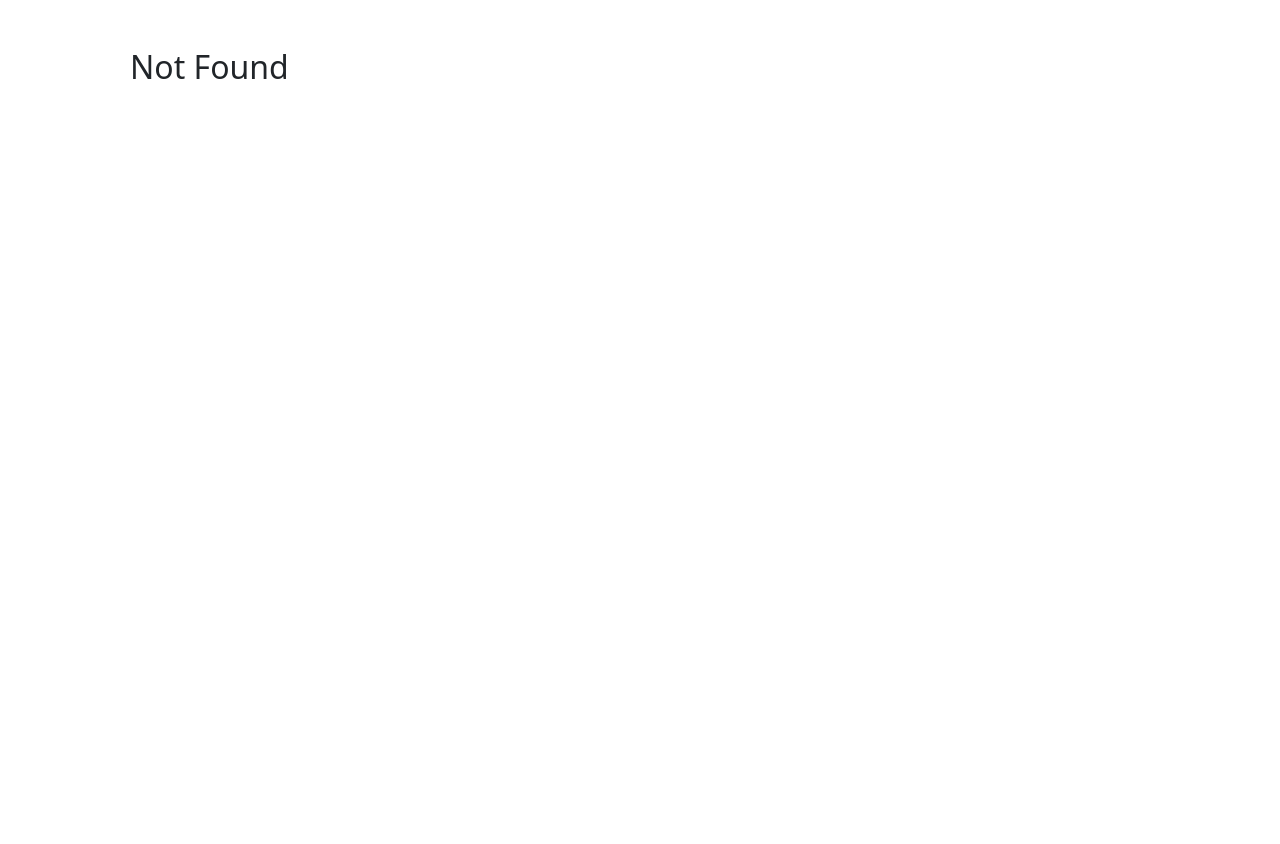
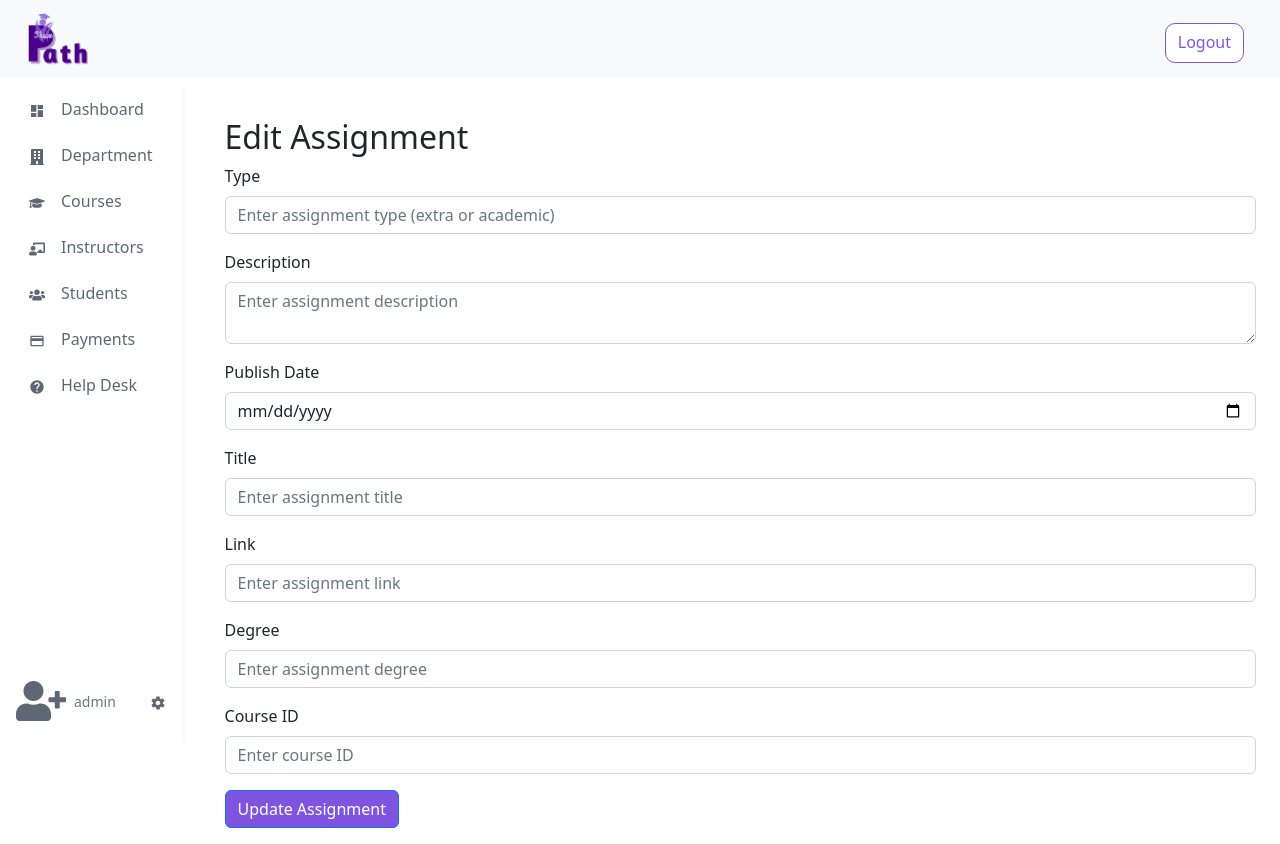
Before and after one commit to Final-Project-CS599/front-end, a React (Vite) app: page /instructor/Assignment/edit/1 in a window 1280 px wide. Before the commit this address had no page. Before the commit the page ends 800 px from the top, so only its background shows below. Built offline with nearby package versions, Linux system fonts and the light colour scheme; no server answers; sample sign-in values are in the browser's storage.

Commit message:
Add assignment management functionality and update routes

```diff
--- a/src/api/instructor/assignments.js
+++ b/src/api/instructor/assignments.js
@@ -1,51 +1,62 @@
-import { axiosInstance } from "../axiosCopy.js"
-import { useQuery } from "@tanstack/react-query"
+import { axiosInstance } from '../axiosCopy.js';
+import { useMutation, useQuery } from '@tanstack/react-query';
 
-const getAssignment = async()=>{
-    const response = await axiosInstance.get('/assignment/view')
-    return response;
-}
+const getAssignment = async () => {
+  const response = await axiosInstance.get('/assignment/view');
+  return response.data;
+};
 
-export const useGetAssignment = ()=>{
-    return useQuery({
-        queryKey:['viewAssignments'],
-        queryFn: getAssignment
-    })
-}
+export const useGetAssignment = () => {
+  return useQuery({
+    queryKey: ['viewAssignments'],
+    queryFn: getAssignment,
+  });
+};
 
-const addAssignment = async()=>{
-    const response = await axiosInstance.post('/assignment/add')
-    return response;
-}
+const addAssignment = async (body) => {
+  const response = await axiosInstance.post('/assignment/add', body);
+  return response;
+};
 
-export const useAddAssignment = ()=>{
-    return useQuery({
-        queryKey:['addAssignment'], //for caching later
-        queryFn: addAssignment //alais queryFunction
-    })
-}
+export const useAddAssignment = () => {
+  return useMutation({
+    mutationKey: ['addAssignment'], //for caching later
+    mutationFn: addAssignment, //alais queryFunction
+  });
+};
 
-const deleteAssignment = async(assignmentId)=>{
-    const response = await axiosInstance.delete(`/assignment/delete/${assignmentId}`);
-    return response;
-}
+const deleteAssignment = async (assignmentId) => {
+  const response = await axiosInstance.delete(`/assignment/delete/${assignmentId}`);
+  return response;
+};
 
-export const useDeleteCourses = ()=>{
-    return useQuery({
-        queryKey:['deleteAssignment'], //for caching later
-        queryFn: deleteAssignment //alais queryFunction
-    })
-}
+export const useDeleteAssignment = () => {
+  return useMutation({
+    mutationKey: ['deleteAssignment'], //for caching later
+    mutationFn: deleteAssignment, //alais queryFunction
+  });
+};
 
+const editAssignment = async (body) => {
+  const response = await axiosInstance.put(`/assignment/edit/${body.assignmentId}`, body);
+  return response;
+};
 
-const editAssignment = async(assignmentId)=>{
-    const response = await axiosInstance.put(`/assignment/edit/${assignmentId}`);
-    return response;
-}
+export const useEditAssignment = () => {
+  return useMutation({
+    mutationKey: ['editAssignment'], //for caching later
+    mutationFn: editAssignment, //alais queryFunction
+  });
+};
 
-export const useEditCourses = ()=>{
-    return useQuery({
-        queryKey:['editAssignment'], //for caching later
-        queryFn: editAssignment //alais queryFunction
-    })
-}
+const getAssignmentById = async (assinId) => {
+  const response = await axiosInstance.get(`/assignment/view/${assinId}`);
+  return response.data;
+};
+
+export const useGetAssignmentById = (assinId) => {
+  return useQuery({
+    queryKey: ['viewAssignmentById'], //for caching later
+    queryFn: () => getAssignmentById(assinId), //alais queryFunction
+  });
+};
--- a/src/pages/instructor/Assignment/AssignDetails.jsx
+++ b/src/pages/instructor/Assignment/AssignDetails.jsx
@@ -1,7 +1,7 @@
 import { useState } from 'react';
 import { useNavigate } from 'react-router-dom';
 import { Button, Form, Container } from 'react-bootstrap';
-import { useAddAssignment } from "../../../api/instructor/assignments";
+import { useAddAssignment } from '../../../api/instructor/assignments';
 
 const AssignmentDetails = () => {
   const [type, setType] = useState('');
@@ -13,7 +13,8 @@ const AssignmentDetails = () => {
   const [courseId, setCourseId] = useState('');
 
   const navigate = useNavigate();
-  const { mutate: addAssignment } = useAddAssignment();
+
+  const { mutate } = useAddAssignment();
 
   const handleSubmit = (e) => {
     e.preventDefault();
@@ -29,17 +30,25 @@ const AssignmentDetails = () => {
       return;
     }
 
-    const assignmentData = { type, description, publish_date: publishDate, title, link, degree, courseId };
+    const assignmentData = {
+      type,
+      description,
+      publish_date: publishDate,
+      title,
+      link,
+      degree,
+      courseId,
+    };
 
-    addAssignment(assignmentData, {
+    mutate(assignmentData, {
       onSuccess: () => {
         alert('Assignment Added Successfully');
-        navigate(`/course/${courseId}/assignments`);
+        navigate(`/instructor/Assignment/Assignment`);
       },
       onError: (error) => {
         console.error('Error adding assignment:', error);
         alert('Failed to add assignment');
-      }
+      },
     });
   };
 
@@ -116,7 +125,7 @@ const AssignmentDetails = () => {
           />
         </Form.Group>
 
-        <Button variant="primary" type="submit">
+        <Button className="mt-3 btn-outline-purple" type="submit">
           Add Assignment
         </Button>
       </Form>
--- a/src/pages/instructor/Assignment/Assignments.jsx
+++ b/src/pages/instructor/Assignment/Assignments.jsx
@@ -1,47 +1,72 @@
 import { useEffect, useState } from 'react';
 import axios from 'axios';
-import { Button, Table, Dropdown, DropdownButton } from 'react-bootstrap';
+import { Button, Table, Dropdown, DropdownButton, Alert } from 'react-bootstrap';
 import { useNavigate } from 'react-router-dom';
-import { useGetAssignment } from '../../../api/instructor/assignments.js';
+import { useDeleteAssignment, useGetAssignment } from '../../../api/instructor/assignments.js';
 
 const Assignments = () => {
   const [assignments, setAssignments] = useState([]);
   const [selectedType, setSelectedType] = useState('');
   const navigate = useNavigate();
 
-  const {data} = useGetAssignment()
+  const { data, isLoading, isError, refetch } = useGetAssignment();
+  const { mutate } = useDeleteAssignment();
 
-  console.log(data)
+  // Handle loading state
+  if (isLoading) {
+    return <p>Loading assignments...</p>;
+  }
 
-  useEffect(() => {
-    const fetchAssignments = async () => {
-      try {
-        const response = await axios.get(`http://localhost:3000/assignment?type=${selectedType}`);
-        setAssignments(response.data.Assignments);
-      } catch (error) {
-        console.error("There was an error fetching the assignments", error);
+  // Handle error state
+  if (isError) {
+    return (
+      <Alert variant="danger" className="mt-4">
+        Error fetching assignments. Please try again later.
+      </Alert>
+    );
   }
-    };
-
-    fetchAssignments();
-  }, [selectedType]);
+  // Handle empty data
+  if (!data || data?.data?.length === 0) {
+    return (
+      <div className="container mt-4">
+        <div className="d-flex justify-content-between">
+          <h2> Assignments List</h2>
+          <Button
+            className="mb-3 btn-outline-purple"
+            onClick={() => navigate('/instructor/Assignment/Assign-details')}
+          >
+            Add Assignment
+          </Button>
+        </div>
+        <Alert variant="info" className="mt-3">
+          No Assignments found. Click "Add Assignment" to create a new assignment.
+        </Alert>
+      </div>
+    );
+  }
 
   const handleDelete = async (id) => {
-    try {
-      await axios.delete(`http://localhost:3000/assignment/delete/${id}`);
-      setAssignments(assignments.filter(assignment => assignment.a_id !== id));
-    } catch (error) {
-      console.error("There was an error deleting the assignment", error);
-    }
+    mutate(id, {
+      onSuccess: () => {
+        refetch();
+      },
+      onError: (error) => {
+        console.error('Error deleting assignment:', error);
+      },
+    });
   };
 
   return (
     <div className="container mt-4">
+      <div className="d-flex justify-content-between">
         <h2>Assignments List</h2>
-
-
-
-      <Button variant="primary" onClick={() => navigate('/add-assignment')}>Add Assignment</Button>
+        <Button
+          className="mb-3 btn-outline-purple"
+          onClick={() => navigate('/instructor/Assignment/Assign-details')}
+        >
+          Add Assignment
+        </Button>
+      </div>
 
       <Table striped bordered hover className="mt-3">
         <thead>
@@ -53,26 +78,32 @@ const Assignments = () => {
           </tr>
         </thead>
         <tbody>
-          {assignments.length > 0 ? (
-            assignments.map((assignment) => (
+          {data?.data?.map((assignment) => (
             <tr key={assignment.a_id}>
               <td>{assignment.a_title}</td>
               <td>{assignment.a_description}</td>
               <td>{assignment.a_degree}</td>
+              <td>{assignment.a_type === 'extra' ? 'Extra' : 'Final Exam'}</td>
               <td>
-                  <Button variant="warning" onClick={() => navigate(`/edit-assignment/${assignment.a_id}`)}>Edit</Button>
-                  <Button variant="danger" onClick={() => handleDelete(assignment.a_id)} className="ms-2">Delete</Button>
+                <Button
+                  variant="warning"
+                  onClick={() => navigate(`/instructor/Assignment/edit/${assignment.a_id}`)}
+                >
+                  Edit
+                </Button>
+                <Button
+                  variant="danger"
+                  onClick={() => handleDelete(assignment.a_id)}
+                  className="ms-2"
+                >
+                  Delete
+                </Button>
               </td>
             </tr>
-            ))
-          ) : (
-            <tr>
-              <td colSpan="4" className="text-center">No assignments found</td>
-            </tr>
-          )}
+          ))}
         </tbody>
       </Table>
-      {/* Dropdown لاختيار النوع */}
+      {/* Dropdown لاختيار النوع
       <DropdownButton
         variant="secondary"
         title="Select Assignment Type"
@@ -81,7 +112,7 @@ const Assignments = () => {
       >
         <Dropdown.Item eventKey="extra">Extra-Assignment</Dropdown.Item>
         <Dropdown.Item eventKey="academic">Academic-Assignment</Dropdown.Item>
-      </DropdownButton>
+      </DropdownButton> */}
     </div>
   );
 };
--- a/src/pages/instructor/Assignment/EditAssignment.jsx
+++ b/src/pages/instructor/Assignment/EditAssignment.jsx
@@ -1,95 +1,86 @@
 import { useState, useEffect } from 'react';
-import axios from 'axios';
-import { Button, Form, Container } from 'react-bootstrap';
+import { Button, Form, Container, Alert } from 'react-bootstrap';
 import { useNavigate, useParams } from 'react-router-dom';
+import { useEditAssignment, useGetAssignmentById } from '../../../api/instructor/assignments';
 
 const EditAssignment = () => {
-  const { assignmentId } = useParams(); // الحصول على المعرف من الـ URL
-  const [type, setType] = useState('');
-  const [description, setDescription] = useState('');
-  const [publishDate, setPublishDate] = useState('');
-  const [title, setTitle] = useState('');
-  const [link, setLink] = useState('');
-  const [degree, setDegree] = useState('');
-  const [instructorId, setInstructorId] = useState('');
-  const [courseId, setCourseId] = useState('');
+  const [assignmentData, setAssignmentData] = useState({
+    a_type: '',
+    a_description: '',
+    a_publishDate: '',
+    a_title: '',
+    a_link: '',
+    a_degree: '',
+    a_instructorId: '',
+    a_courseId: '',
+  });
+  const [error, setError] = useState('');
+  const [success, setSuccess] = useState('');
+  const { id } = useParams();
   const navigate = useNavigate();
 
-  // تحميل البيانات الحالية للتعيين عند تحميل الصفحة
+  const { data } = useGetAssignmentById(Number(id));
+
+  const { mutate, isLoading } = useEditAssignment();
+
   useEffect(() => {
-    const fetchAssignmentData = async () => {
-      try {
-        const response = await axios.get(`http://localhost:5000/get-assignment/${assignmentId}`);
-        const assignment = response.data.Assignment;
-        setType(assignment.a_type);
-        setDescription(assignment.a_description);
-        setPublishDate(assignment.a_publish_date.split('T')[0]); // تنسيق تاريخ النشر
-        setTitle(assignment.a_title);
-        setLink(assignment.a_link);
-        setDegree(assignment.a_degree);
-        setInstructorId(assignment.a_instructor_id);
-        setCourseId(assignment.a_courseId);
-      } catch (error) {
-        console.error('Error fetching assignment data:', error);
-        alert('Failed to load assignment data');
-      }
-    };
+    if (data) {
+      setAssignmentData(data?.assignment);
+    }
+  }, [data]);
 
-    fetchAssignmentData();
-  }, [assignmentId]);
+  const handleChange = (e) => {
+    setAssignmentData({
+      ...assignmentData,
+      [e.target.name]: e.target.value,
+    });
+  };
 
-  const handleSubmit = async (e) => {
+  const handleSubmit = (e) => {
     e.preventDefault();
 
-    // التحقق من أن جميع الحقول تم إدخالها
-    if (!type || !description || !publishDate || !title || !link || !degree || !instructorId || !courseId) {
-      alert('All fields are required');
-      return;
-    }
-
-    // التحقق من أن نوع التعيين يجب أن يكون إما "extra" أو "academic"
-    if (type !== 'extra' && type !== 'academic') {
-      alert('Assignment type must be either "extra" or "academic"');
-      return;
-    }
-
-    // التحقق من صحة الرابط (URL)
-    const urlPattern = /^(ftp|http|https):\/\/[^ "]+$/;
-    if (!urlPattern.test(link)) {
-      alert('Please enter a valid link');
-      return;
-    }
-
-    try {
-      const response = await axios.put(`http://localhost:5000/edit-assignment/${assignmentId}`, {
-        type,
-        description,
-        publish_date: publishDate,
-        title,
-        link,
-        degree,
-        instructor_id: instructorId,
-        courseId
-      });
-      alert('Assignment Updated');
-      navigate('/assignments'); // إعادة التوجيه إلى قائمة التعيينات
-    } catch (error) {
-      console.error('Error updating assignment:', error);
-      alert('Failed to update assignment');
-    }
+    mutate(
+      {
+        assignmentId: Number(id),
+        type: assignmentData.a_type,
+        description: assignmentData.a_description,
+        publishDate: assignmentData.a_publishDate,
+        title: assignmentData.a_title,
+        link: assignmentData.a_link,
+        degree: assignmentData.a_degree,
+        courseId: assignmentData.a_courseId,
+      },
+      {
+        onSuccess: () => {
+          setSuccess('Assignment updated successfully!');
+          setError('');
+          // Navigate after a short delay
+          setTimeout(() => {
+            navigate('/instructor/Assignment/Assignment');
+          }, 2000); // Navigate after 2 seconds
+        },
+        onError: (error) => {
+          setError(error.response?.data?.message || 'Failed to update Assignment');
+          setSuccess('');
+        },
+      }
+    );
   };
 
   return (
     <Container>
       <h2 className="mt-4">Edit Assignment</h2>
+      {error && <Alert variant="danger">{error}</Alert>}
+      {success && <Alert variant="success">{success}</Alert>}
       <Form onSubmit={handleSubmit}>
         <Form.Group controlId="formType" className="mb-3">
           <Form.Label>Type</Form.Label>
           <Form.Control
             type="text"
             placeholder="Enter assignment type (extra or academic)"
-            value={type}
-            onChange={(e) => setType(e.target.value)}
+            name="a_type"
+            value={assignmentData.a_type}
+            onChange={handleChange}
           />
         </Form.Group>
 
@@ -98,8 +89,9 @@ const EditAssignment = () => {
           <Form.Control
             as="textarea"
             placeholder="Enter assignment description"
-            value={description}
-            onChange={(e) => setDescription(e.target.value)}
+            name="a_description"
+            value={assignmentData.a_description}
+            onChange={handleChange}
           />
         </Form.Group>
 
@@ -107,8 +99,9 @@ const EditAssignment = () => {
           <Form.Label>Publish Date</Form.Label>
           <Form.Control
             type="date"
-            value={publishDate}
-            onChange={(e) => setPublishDate(e.target.value)}
+            name="a_publishDate"
+            value={assignmentData.a_publishDate}
+            onChange={handleChange}
           />
         </Form.Group>
 
@@ -117,8 +110,9 @@ const EditAssignment = () => {
           <Form.Control
             type="text"
             placeholder="Enter assignment title"
-            value={title}
-            onChange={(e) => setTitle(e.target.value)}
+            name="a_title"
+            value={assignmentData.a_title}
+            onChange={handleChange}
           />
         </Form.Group>
 
@@ -127,8 +121,9 @@ const EditAssignment = () => {
           <Form.Control
             type="text"
             placeholder="Enter assignment link"
-            value={link}
-            onChange={(e) => setLink(e.target.value)}
+            name="a_link"
+            value={assignmentData.a_link}
+            onChange={handleChange}
           />
         </Form.Group>
 
@@ -137,18 +132,9 @@ const EditAssignment = () => {
           <Form.Control
             type="number"
             placeholder="Enter assignment degree"
-            value={degree}
-            onChange={(e) => setDegree(e.target.value)}
-          />
-        </Form.Group>
-
-        <Form.Group controlId="formInstructorId" className="mb-3">
-          <Form.Label>Instructor ID</Form.Label>
-          <Form.Control
-            type="number"
-            placeholder="Enter instructor ID"
-            value={instructorId}
-            onChange={(e) => setInstructorId(e.target.value)}
+            name="a_degree"
+            value={assignmentData.a_degree}
+            onChange={handleChange}
           />
         </Form.Group>
 
@@ -157,13 +143,14 @@ const EditAssignment = () => {
           <Form.Control
             type="number"
             placeholder="Enter course ID"
-            value={courseId}
-            onChange={(e) => setCourseId(e.target.value)}
+            name="a_courseId"
+            value={assignmentData.a_courseId}
+            onChange={handleChange}
           />
         </Form.Group>
 
-        <Button variant="primary" type="submit">
-          Update Assignment
+        <Button className="btn-outline-purple" type="submit" disabled={isLoading}>
+          {isLoading ? 'Updating Assignment...' : 'Update Assignment'}
         </Button>
       </Form>
     </Container>
--- a/src/pages/instructor/Quizzes/editQuizz.jsx
+++ b/src/pages/instructor/Quizzes/editQuizz.jsx
@@ -34,15 +34,6 @@ const EditExam = () => {
 
   const handleSubmit = (e) => {
     e.preventDefault();
-
-    // Prepare the body object
-    const body = {
-      title: examData.e_title,
-      description: examData.e_description,
-      degree: examData.e_degree,
-      type: examData.e_type,
-      link: examData.e_link,
-    };
 
     // Call the mutation
     mutate(
--- a/src/routes/routes.jsx
+++ b/src/routes/routes.jsx
@@ -60,6 +60,7 @@ import StudentQuizzes from '../pages/student/Quizzes';
 import Profile from './../pages/admin/AdminProfile/AdminProfile.jsx';
 import EditExam from '../pages/instructor/Quizzes/editQuizz.jsx';
 import Courses from '../pages/admin/Courses/Courses.jsx';
+import EditAssignment from '../pages/instructor/Assignment/EditAssignment.jsx';
 
 export const studentRoutes = [
   // Student dashboard/home
@@ -331,6 +332,7 @@ export const router = createBrowserRouter([
       { path: '/instructor/Quizzes/Quizzes-details', element: <QuizDetailsPage /> },
       { path: '/instructor/Quizzes/edit/:id', element: <EditExam /> },
       { path: '/instructor/Assignment/Assign-details', element: <AssignDetails /> },
+      { path: '/instructor/Assignment/edit/:id', element: <EditAssignment /> },
     ],
   },
 
```
Lines whose indentation alone changed are shown as unchanged.
